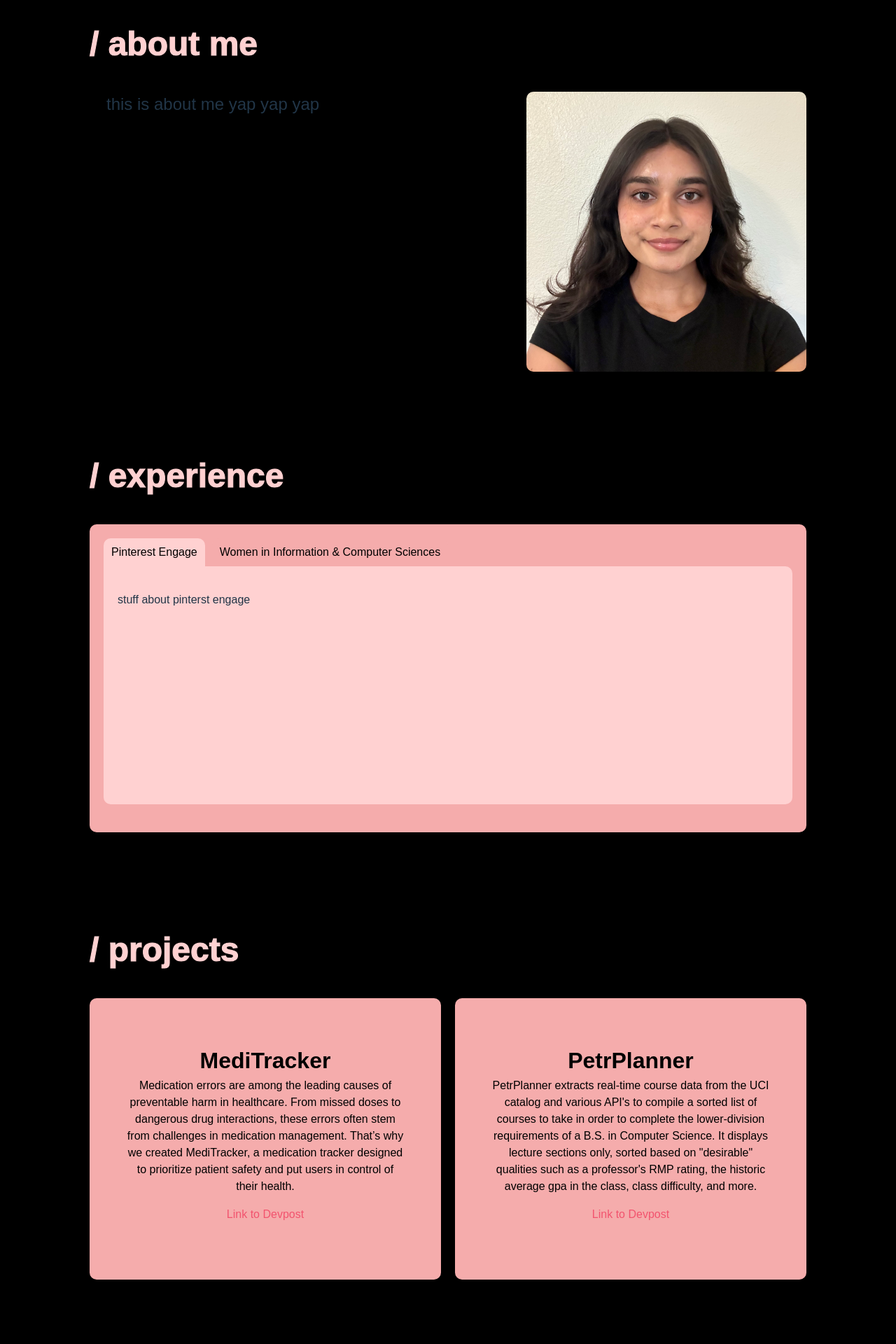
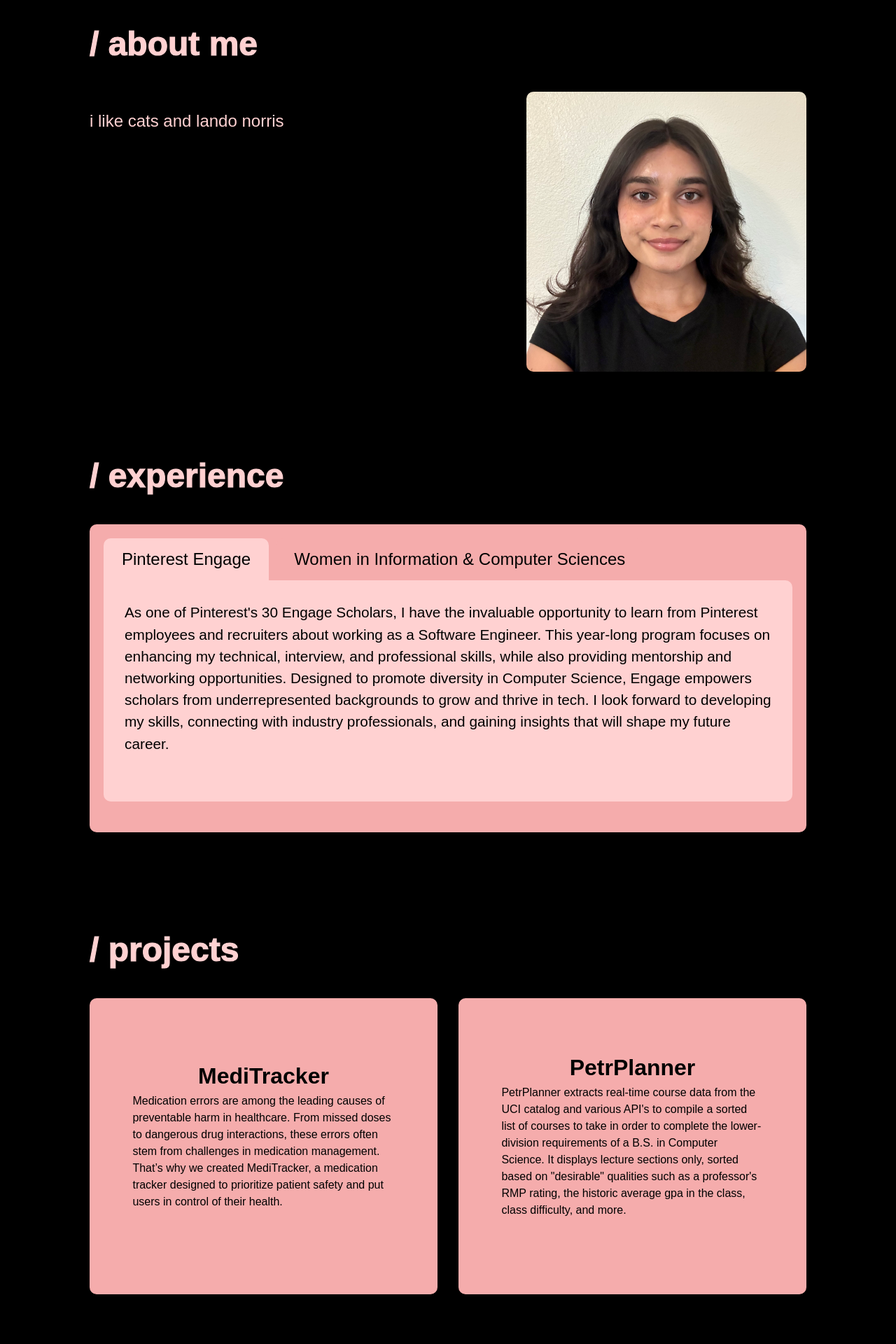
Before and after one commit to rheashetti/rheashetti, a React (Vite) app: page / in a window 1280 px wide. Shown: the part 560-2480 px from the top of the page at 70% size. Built offline with nearby package versions, Linux system fonts and the light colour scheme; a web font is replaced by a local one.

Commit message:
added scrolling effect

```diff
--- a/src/App.tsx
+++ b/src/App.tsx
@@ -10,17 +10,35 @@ import { faEnvelope } from '@fortawesome/free-solid-svg-icons';
 
 function App() {
 
-  return (
+  const handleScroll = (event: React.MouseEvent<HTMLAnchorElement, MouseEvent>, targetId: string) => {
+    event.preventDefault();
+    const targetElement = document.getElementById(targetId);
+    if (targetElement) {
+      let offset = 70;
+      if(targetElement.id === 'about'){
+        offset = 150;
+      }
+      const elementPosition = targetElement.getBoundingClientRect().top + window.pageYOffset;
+      const offsetPosition = elementPosition - offset;
+
+      window.scrollTo({
+        top: offsetPosition,
+        behavior: "smooth"
+      });
+    }
+  };
+
+    return (
     <>
       <div className="top-nav-bar">
         <div className="top-nav-bar-logo">
           <h1>Rhea Shetti</h1>
           </div>
         <div className="top-nav-bar-links">
-          <a href="#home">Home</a>
-          <a href="#about">About</a>
-          <a href="#experience">Experience</a>
-          <a href="#projects">Projects</a>
+          <a href="#home" onClick={(e) => handleScroll(e, 'home')}>Home</a>
+          <a href="#about" onClick={(e) => handleScroll(e, 'about')}>About</a>
+          <a href="#experience" onClick={(e) => handleScroll(e, 'experience')}>Experience</a>
+          <a href="#projects" onClick={(e) => handleScroll(e, 'projects')}>Projects</a>
         </div>
       </div>
       <div id="root">
--- a/src/pages/about.css
+++ b/src/pages/about.css
@@ -7,13 +7,15 @@
     display: flex;
     flex-direction: row;
     justify-content: space-between;
+
 }
 
 .about-me-content p {
     font-size: 1.5em;
     text-align: left;
-    margin: 0 1em;
     width: 70%;
+    color: rgb(255, 209, 209);
+    margin-right: 40px;
 }
 .about-me-content img {
     width: 400px;
--- a/src/pages/about.tsx
+++ b/src/pages/about.tsx
@@ -7,7 +7,7 @@ const About: React.FC = () => {
     <section id="about">
         <h2> / about me</h2>
         <div className="about-me-content">
-          <p> this is about me yap yap yap</p>
+          <p> i like cats and lando norris</p>
           <img src={profileImage} />
         </div>
 
--- a/src/pages/experience.css
+++ b/src/pages/experience.css
@@ -20,9 +20,10 @@
 .file-button {
     background-color: (255, 209, 209);
     border-radius: 10px 10px 0 0;
-    padding: 10px;
+    padding:15px 25px;;
     cursor: pointer;
     color: black;
+    font-size: 1.5em;
 }
 
 .file-button.active {
@@ -37,10 +38,12 @@
 
 .file-content {
     background-color: rgb(255, 209, 209);
-    padding: 20px;
+    padding: 10px 30px;
     position: relative;
     z-index: 1;
-    height: 75%;
+    height: 74%;
+    font-size: 1.3em;
+    color: black;
 }
 
 .file-content.pinterest-engage {
--- a/src/pages/experience.tsx
+++ b/src/pages/experience.tsx
@@ -26,8 +26,7 @@ const Experience : React.FC = () => {
                     </div>
                     <div className={`file-content ${activeTab}`}>
                         {activeTab === "pinterest-engage" ? (
-                            <p> stuff about pinterst engage </p>
-                        ) : (
+                            <p> As one of Pinterest's 30 Engage Scholars, I have the invaluable opportunity to learn from Pinterest employees and recruiters about working as a Software Engineer. This year-long program focuses on enhancing my technical, interview, and professional skills, while also providing mentorship and networking opportunities. Designed to promote diversity in Computer Science, Engage empowers scholars from underrepresented backgrounds to grow and thrive in tech. I look forward to developing my skills, connecting with industry professionals, and gaining insights that will shape my future career.</p> ) : (
                             <p> stuff about wics </p>
                         )
                         }
--- a/src/pages/projects.css
+++ b/src/pages/projects.css
@@ -13,7 +13,7 @@ h3 {
     flex-direction: row;
     justify-content: space-between;
     align-items: center;
-    gap: 20px;
+    gap: 30px;
     margin-top: 20px;
     flex-wrap: wrap;
     width: 100%;
@@ -21,7 +21,7 @@ h3 {
 
 .project-item {
     background-color: rgb(245, 172, 172);
-    padding: 5%;
+    padding: 6%;
     border-radius: 10px;
     display: flex;
     width: 200px;
@@ -31,12 +31,12 @@ h3 {
     justify-content: center;
     flex: 1 1 200px;
     max-width: 440px;
-    text-align: center;
+    text-align: left;
     color: black;
 }
 
 .project-item:hover{
-    transform: translateY(-5px);
+    transform: translateY(-6px);
     background-color: rgb(255, 188, 188);
     transition: transform 0.3s ease;
 }
--- a/src/pages/projects.tsx
+++ b/src/pages/projects.tsx
@@ -10,12 +10,10 @@ const Projects: React.FC = () => {
                 <div className="project-item">
                     <h3>MediTracker</h3>
                     <p>Medication errors are among the leading causes of preventable harm in healthcare. From missed doses to dangerous drug interactions, these errors often stem from challenges in medication management. That’s why we created MediTracker, a medication tracker designed to prioritize patient safety and put users in control of their health.</p>
-                    <a href="Link">Link to Devpost</a>
                 </div>
                 <div className="project-item">
                     <h3>PetrPlanner</h3>
                     <p>PetrPlanner extracts real-time course data from the UCI catalog and various API's to compile a sorted list of courses to take in order to complete the lower-division requirements of a B.S. in Computer Science. It displays lecture sections only, sorted based on "desirable" qualities such as a professor's RMP rating, the historic average gpa in the class, class difficulty, and more.</p>
-                    <a href="Link">Link to Devpost</a>
                 </div>
             </div>
         </section>
```
